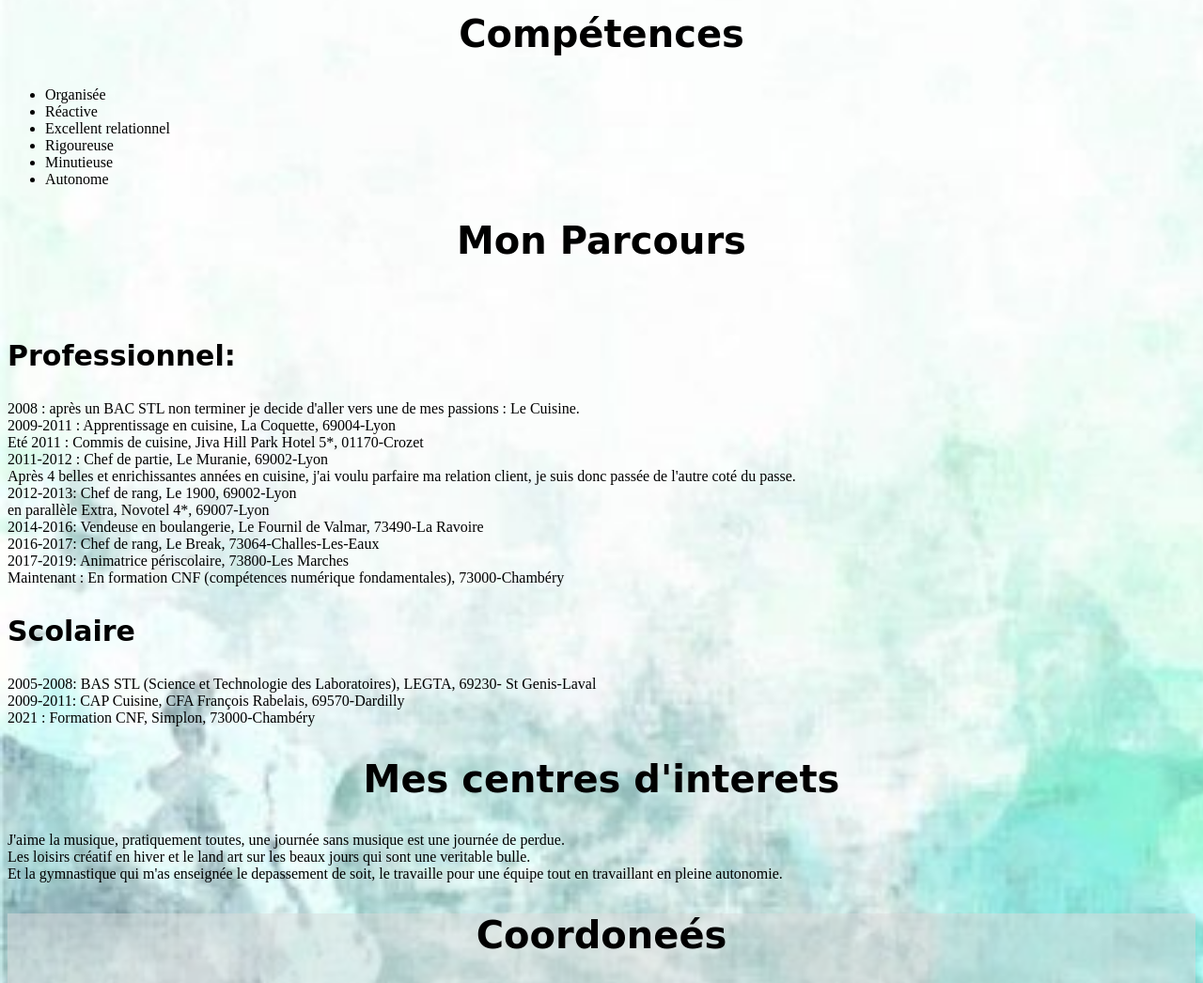
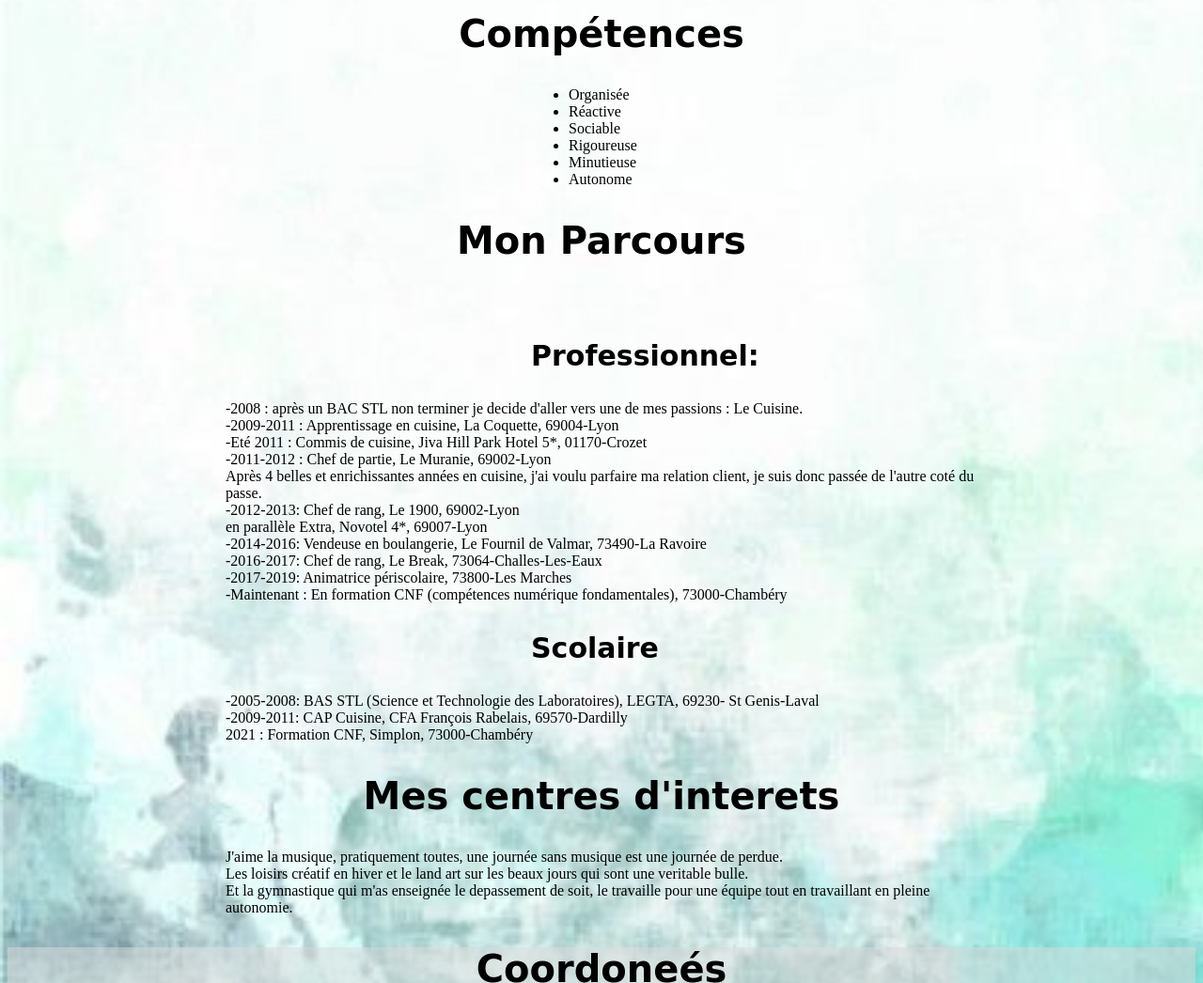
Before and after one commit to NolwennLP21/premier-projet-HTML-CSS-, a plain HTML site: page index.html in a window 1280 px wide. Shown: the part 800-1846 px from the top of the page at 94% size. Drawn offline with Linux system fonts and the light colour scheme; a web font is replaced by a local one.

Commit message:
1/4 10H12

```diff
--- a/css/cv.css
+++ b/css/cv.css
@@ -1,51 +1,74 @@
-body{
+body {
     font-family: 'Courier New', Courier, monospace;
     background-image: url(../img/watercolor1.jpg);
     background-size: cover;
-    font-family:'Alice', serif;
+    font-family: 'Alice', serif;
 }
-header{background-color: rgba(234,236,238,0.5);
+
+header {
+    background-color: rgba(234, 236, 238, 0.5);
 }
+
 header ul li {
     display: inline-block;
     padding: 10px;
     font-size: 18px;
     text-align: center;
-    font-family:'Alice', serif;
+    font-family: 'Alice', serif;
 }
+
 header ul {
     text-align: center;
 }
-h1{
+
+h1 {
     text-align: center;
-    font-family:'Lateef', cursive;
+    font-family: 'Lateef', cursive;
     font-size: 75px;
 }
-h2{
+
+h2 {
     text-align: center;
-    font-family:'Lateef', cursive;
+    font-family: 'Lateef', cursive;
     font-size: 40px;
 }
-#moi{
+
+#moi {
     width: 350px;
     height: 350px;
     display: block;
     margin-left: auto;
     margin-right: auto;
 }
-#linkedin{
+
+#linkedin {
     width: 70px;
 }
+
 ul#Coordonnees li {
     display: inline-block;
     text-align: center;
 }
-footer{
-    font-family:'Alice', serif;
-    background-color: rgba(220,220,220,0.5);
+
+footer {
+    font-family: 'Alice', serif;
+    background-color: rgba(220, 220, 220, 0.5);
     text-align: center;
 }
-h3{
-    font-family:'Lateef', cursive;
+
+h3 {
+    font-family: 'Lateef', cursive;
     font-size: 30px;
 }
+
+#global {
+    margin-left: auto;
+    margin-right: auto;
+    width: 150px;
+}
+
+#global1 {
+    margin-left: auto;
+    margin-right: auto;
+    width: 800px;
+}
--- a/index.html
+++ b/index.html
@@ -1,14 +1,16 @@
 <!DOCTYPE html>
 <html lang="FR">
+
 <head>
     <meta charset="utf-8">
     <title>Mon CV</title>
     <link rel="stylesheet" href="css/cv.css" />
-        <link rel ="preconnect" href="https://fonts.gstatic.com">
-        <link href ="https://fonts.googleapis.com/css2?family=Lateef&display=swap" rel="stylesheet">
-        <link rel = "preconnect" href = "https://fonts.gstatic.com">
-        <link href = "https://fonts.googleapis.com/css2?family=Alice&display=swap" rel = "stylesheet">
+    <link rel="preconnect" href="https://fonts.gstatic.com">
+    <link href="https://fonts.googleapis.com/css2?family=Lateef&display=swap" rel="stylesheet">
+    <link rel="preconnect" href="https://fonts.gstatic.com">
+    <link href="https://fonts.googleapis.com/css2?family=Alice&display=swap" rel="stylesheet">
 </head>
+
 <body>
     <header>
         <h1>Bienvenue sur mon cv en ligne !</h1>
@@ -20,51 +22,50 @@
             <li><a href="#click">Coordonnées</a></li>
         </ul>
     </header>
-            <h2>Voilà c'est moi! </h2 >
-                <img src="./img/moi.jpeg" alt="nolwenn" id="moi"/>
+    <h2>Voilà c'est moi! </h2>
+    <img src="./img/moi.jpeg" alt="nolwenn" id="moi" />
     <h2 id="click3">Compétences</h2>
+    <div id="global">
         <ul>
             <li>Organisée</li>
             <li>Réactive</li>
-                <li>Excellent relationnel</li>
+            <li>Sociable</li>
             <li>Rigoureuse</li>
             <li>Minutieuse</li>
             <li>Autonome</li>
         </ul>
+    </div>
+    <h2>Mon Parcours</h2>
+    <br />
+    <div id="global">
+        <h3 id="click2">Professionnel: </h3>
+    </div>
+    <div id="global1">-2008 : après un BAC STL non terminer je decide d'aller vers une de mes passions : Le Cuisine. <br /> -2009-2011 : Apprentissage en cuisine, La Coquette, 69004-Lyon<br /> -Eté 2011 : Commis de cuisine, Jiva Hill Park Hotel 5*, 01170-Crozet <br />        -2011-2012 : Chef de partie, Le Muranie, 69002-Lyon <br /> Après 4 belles et enrichissantes années en cuisine, j'ai voulu parfaire ma relation client, je suis donc passée de l'autre coté du passe. <br /> -2012-2013: Chef de rang, Le 1900, 69002-Lyon
+        <br /> en parallèle Extra, Novotel 4*, 69007-Lyon<br /> -2014-2016: Vendeuse en boulangerie, Le Fournil de Valmar, 73490-La Ravoire<br /> -2016-2017: Chef de rang, Le Break, 73064-Challes-Les-Eaux<br /> -2017-2019: Animatrice périscolaire, 73800-Les
+        Marches <br /> -Maintenant : En formation CNF (compétences numérique fondamentales), 73000-Chambéry<br />
+    </div>
 
-            <h2>Mon Parcours</h2>
-            <br/>
-                <h3 id="click2">Professionnel: </h3>
-                    <p>2008 : après un BAC STL non terminer je decide d'aller vers une de mes passions : Le Cuisine. <br/>
-                       2009-2011 : Apprentissage en cuisine, La Coquette, 69004-Lyon<br/>
-                       Eté 2011 : Commis de cuisine, Jiva Hill Park Hotel 5*, 01170-Crozet <br/>
-                       2011-2012 : Chef de partie, Le Muranie, 69002-Lyon <br/>
-                       Après 4 belles et enrichissantes années en cuisine, j'ai voulu parfaire ma relation client, je suis donc passée de l'autre coté du passe. <br/>
-                       2012-2013: Chef de rang, Le 1900, 69002-Lyon<br/>
-                       en parallèle Extra, Novotel 4*, 69007-Lyon<br/>
-                       2014-2016: Vendeuse en boulangerie, Le Fournil de Valmar, 73490-La Ravoire<br/>
-                       2016-2017: Chef de rang, Le Break, 73064-Challes-Les-Eaux<br/>
-                       2017-2019: Animatrice périscolaire, 73800-Les Marches <br/>
-                       Maintenant : En formation CNF (compétences numérique fondamentales), 73000-Chambéry<br/>
-                    </p>
+    <div id="global">
         <h3>Scolaire </h3>
-                    <p>2005-2008: BAS STL (Science et Technologie des Laboratoires), LEGTA, 69230- St Genis-Laval <br/>
-                        2009-2011: CAP Cuisine, CFA François Rabelais, 69570-Dardilly <br/>
-                        2021 : Formation CNF, Simplon, 73000-Chambéry <br/>
-                     </p>
+    </div>
+    <div id="global1">-2005-2008: BAS STL (Science et Technologie des Laboratoires), LEGTA, 69230- St Genis-Laval <br /> -2009-2011: CAP Cuisine, CFA François Rabelais, 69570-Dardilly <br /> 2021 : Formation CNF, Simplon, 73000-Chambéry <br />
+
+    </div>
+
     <h2>Mes centres d'interets</h2>
-                <p>J'aime la musique, pratiquement toutes, une journée sans musique est une journée de perdue.<br/>
-                Les loisirs créatif en hiver et le land art sur les beaux jours qui sont une veritable bulle. <br/>
-                Et la gymnastique qui m'as enseignée le depassement de soit, le travaille pour une équipe tout en travaillant en pleine autonomie.
-        </p>
+    <div id="global1">J'aime la musique, pratiquement toutes, une journée sans musique est une journée de perdue.<br /> Les loisirs créatif en hiver et le land art sur les beaux jours qui sont une veritable bulle. <br /> Et la gymnastique qui m'as enseignée le depassement
+        de soit, le travaille pour une équipe tout en travaillant en pleine autonomie.</div>
     <footer>
         <h2 id="click">Coordoneés</h2>
-        <ul id="Coordonnees" >
+        <ul id="Coordonnees">
             <li>Téléphone :<a href="tel:+33771875277"> 07-71-87-52-77 </a></li>
             <li>e-mail:<a href="mailto:leperffnolwenn@gmail.com">leperffnolwenn@gmail.com</a></li>
-            <li><a href = "https://www.linkedin.com/in/nolwenn-le-perff-313912209/"><img src="./img/linkedin1.jpg" alt="linkedin" id="linkedin"></a></li>
+            <li>
+                <a href="https://www.linkedin.com/in/nolwenn-le-perff-313912209/"><img src="./img/linkedin1.jpg" alt="linkedin" id="linkedin"></a>
+            </li>
         </ul>
     </footer>
 
 </body>
+
 </html>
```
Lines whose indentation alone changed are shown as unchanged.
